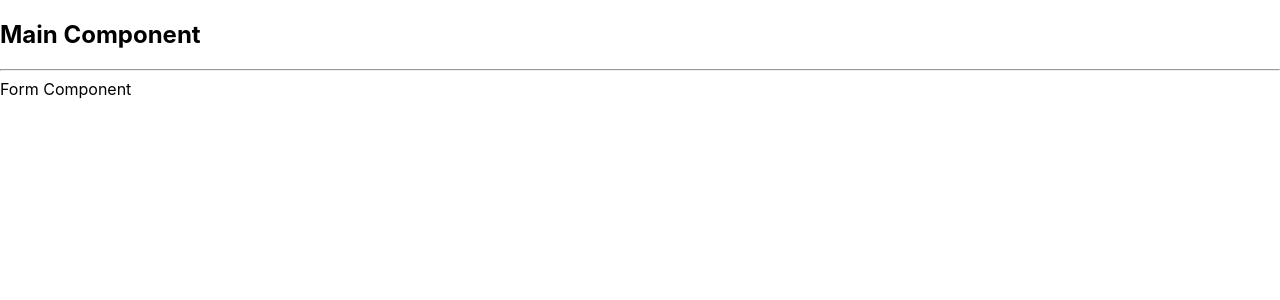
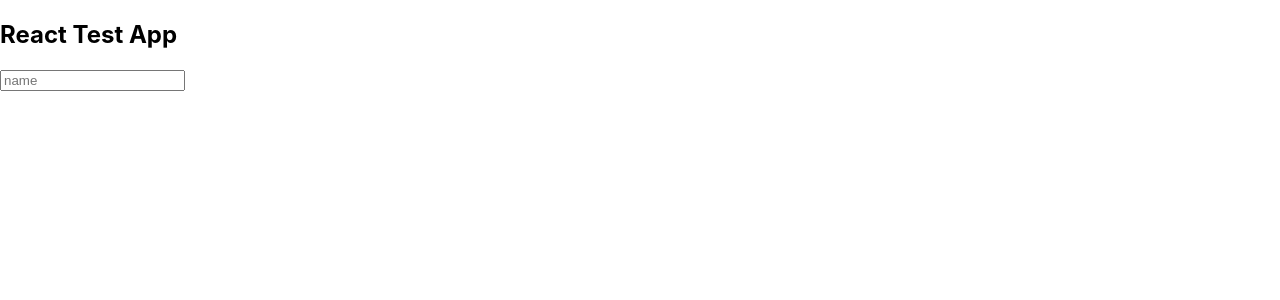
Before and after one commit to muhammadawaisshaikh/create-react-app, a React (Create React App) app: page / in a window 1280 px wide. Shown: the top 300 px of the page. Built offline with nearby package versions, Linux system fonts and the light colour scheme.

Commit message:
on change using props

```diff
--- a/src/components/Main.js
+++ b/src/components/Main.js
@@ -6,7 +6,7 @@ export default class Main extends Component {
     constructor(props) {
         super(props);
         this.state = {
-            name: 'Main Component'
+            name: 'React Test App'
         };
     }
 
@@ -14,7 +14,7 @@ export default class Main extends Component {
         return (
             <div>
                 <h2>{this.state.name}</h2>
-                <hr />
+
                 <Form />
             </div>
         );
--- a/src/components/form/Form.js
+++ b/src/components/form/Form.js
@@ -1,12 +1,23 @@
 import React, { useState, Component } from 'react';
+import Input from '../../shared/input-box/InputBox'
 
 const Form = function (props) {
+    console.log("Props in Form :", props);
 
-    console.log("Props in Form :", props)
+    const [value, setValue] = useState('');
+
+    const data = {
+        name: 'name',
+        value: ''
+    }
+
+    const onchange = (data) => {
+        console.log(data);
+    }
 
     return (
         <div>
-            Form Component
+            <Input data={data} onchange={(e) => { onchange(e) }}/>
         </div>
     );
 }
--- a/src/shared/input-box/InputBox.js
+++ b/src/shared/input-box/InputBox.js
@@ -1,12 +1,23 @@
 import React, { useState, Component } from 'react';
 
 const Input = function (props) {
+    console.log("Props in Input :", props)
 
-    console.log("Props in Input :", props)
+    const [value, setValue] = useState('');
+
+    const handleChange = event => {
+        // console.log(event.target.value);
+        setValue(event.target.value);
+
+        props.onchange(value);
+    }
 
     return (
         <div>
-            Input Component
+            <input placeholder={props.data.name}
+                id={props.data.name}
+                onChange= {handleChange}
+            />
         </div>
     );
 }
```
